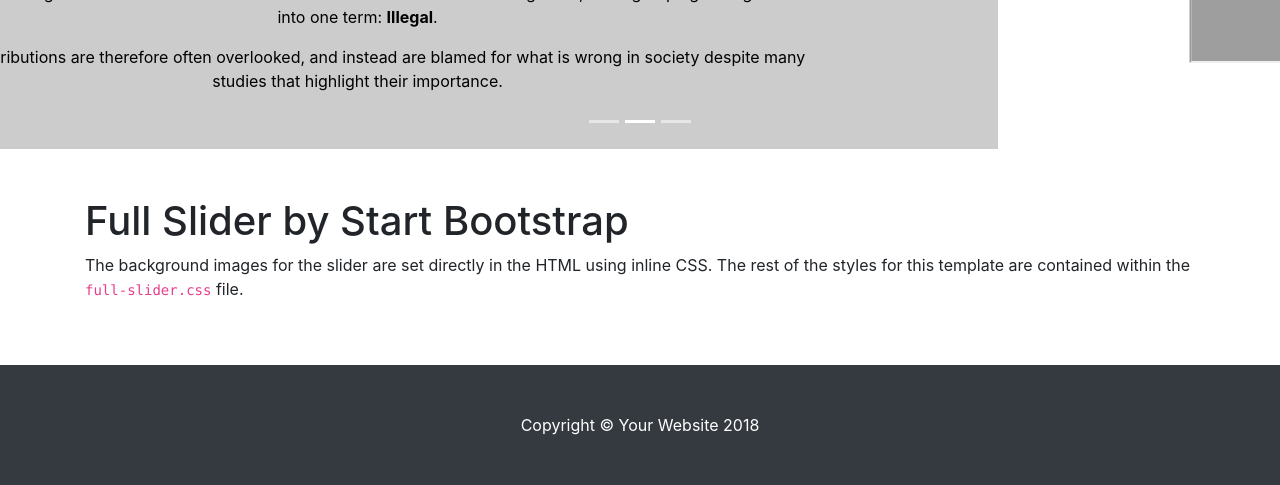
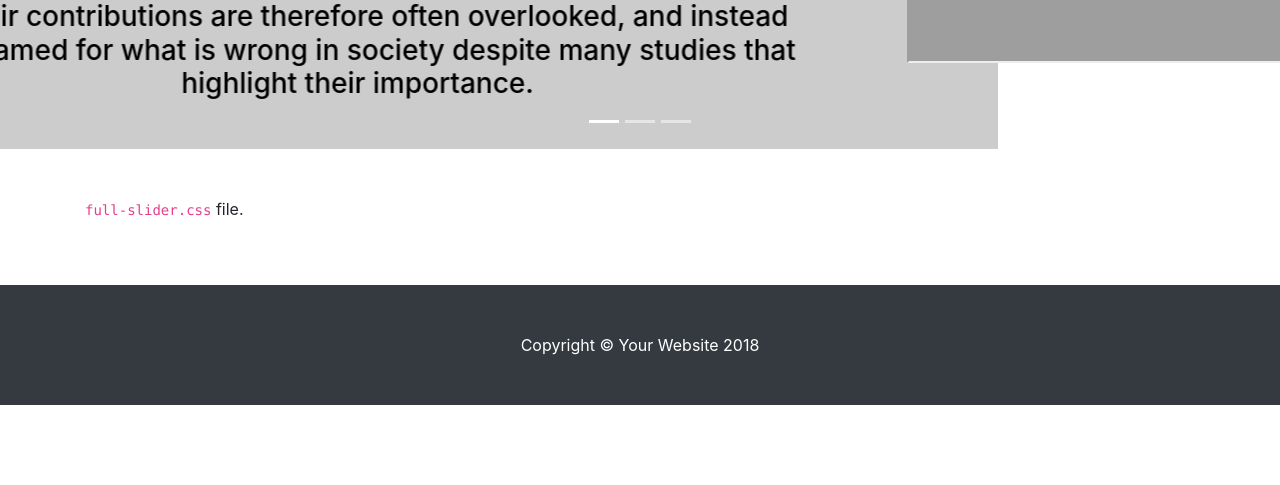
Before and after one commit to aqsjun/Migration, a website: page index.html in a window 1280 px wide. Shown: the part 651-1136 px from the top of the page. After the commit the page ends 1056 px from the top, so only its background shows below. Drawn offline with Linux system fonts and the light colour scheme; grey boxes are pictures that could not be loaded; placeholder pictures from the web are drawn by us.

Commit message:
Update index.html

```diff
--- a/index.html
+++ b/index.html
@@ -33,8 +33,8 @@
           <div class="carousel-item active" style="background-image: url('http://placehold.it/1900x1080')">
             <div class="carousel-caption d-none d-md-block">
               <h3 style="color:black;"class="mt-5"> GIS and Migration</h3>
-              <p style="color:black;">• In the current U.S. politcal climate, intolerance for immigrants is rampant. Intolerance is over exacerbated due to misunderstandings between various terms used to describe different kinds of migration, often grouping <i> all migration</i> into one term: <b> Illegal</b>.</p>
-                 <p style="color:black;">• Their contributions are therefore often overlooked, and instead are blamed for what is wrong in society despite many studies that highlight their importance. </p>
+              <h3 style="color:black;">• In the current U.S. politcal climate, intolerance for immigrants is rampant. Intolerance is over exacerbated due to misunderstandings between various terms used to describe different kinds of migration, often grouping <i> all migration</i> into one term: <b> Illegal</b>.</p>
+                 <h3 style="color:black;">• Their contributions are therefore often overlooked, and instead are blamed for what is wrong in society despite many studies that highlight their importance. </h3
               </div>
           </div>
 
@@ -69,8 +69,6 @@
     <!-- Page Content -->
     <section class="py-5">
       <div class="container">
-        <h1>Full Slider by Start Bootstrap</h1>
-        <p>The background images for the slider are set directly in the HTML using inline CSS. The rest of the styles for this template are contained within the
           <code>full-slider.css</code>
           file.</p>
       </div>
```
